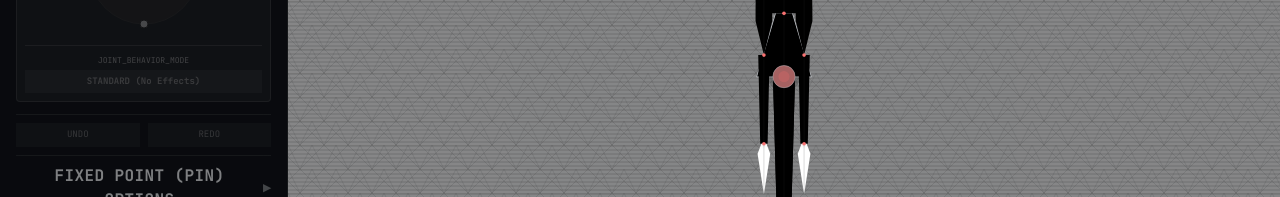
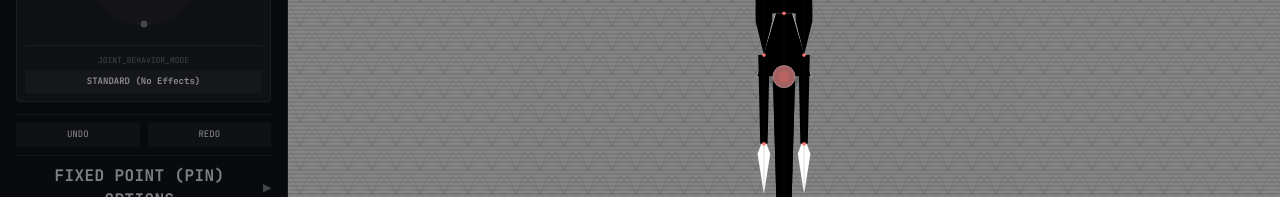
Before and after one commit to etcbrad/Bitruvian-Paynted-Pyxl-Puppyt, a React (Vite) app: page / in a window 1280 px wide. Shown: the part 407-604 px from the top of the page. Built offline with nearby package versions, Linux system fonts and the light colour scheme.

Commit message:
Auto-commit: 2026-03-13 01:52:48.848 UTC
Changes: 1 modified

[auto-sync] Ready for CodeRabbit review

```diff
--- a/App.tsx
+++ b/App.tsx
@@ -1403,7 +1403,7 @@ const App: React.FC = () => {
                         disabled={!primarySelectedPart || (torsoUnitEnabled && isTorsoUnitPart)}
                         className={`w-full text-[9px] font-bold text-center px-2 py-1 transition-all border ${
                           (!primarySelectedPart || (torsoUnitEnabled && isTorsoUnitPart))
-                            ? 'bg-white/5 border-transparent text-white/30 cursor-not-allowed'
+                            ? 'bg-white/5 border-transparent text-white cursor-not-allowed'
                             : `bg-white/20 border-white/40 hover:bg-white/30 ${getKineticModeDisplayColorClass(jointModes[primarySelectedPart])}`
                         }`}
                         aria-label={`Toggle Kinetic Mode for ${getPartCategoryDisplayName(primarySelectedPart)}. Current mode: ${getKineticModeDisplayName(jointModes[primarySelectedPart])}`}
@@ -1422,7 +1422,7 @@ const App: React.FC = () => {
                     className={`flex-1 text-[9px] px-2 py-1 border ${
                       undoStack.current.length > 0
                       ? 'bg-white/10 border-white/20 text-white/70 hover:bg-white/20'
-                      : 'bg-white/5 border-transparent text-white/30 cursor-not-allowed'
+                      : 'bg-white/5 border-transparent text-white cursor-not-allowed'
                     } transition-all`}
                     aria-label="Undo last action"
                   >
@@ -1434,7 +1434,7 @@ const App: React.FC = () => {
                     className={`flex-1 text-[9px] px-2 py-1 border ${
                       redoStack.current.length > 0
                       ? 'bg-white/10 border-white/20 text-white/70 hover:bg-white/10'
-                      : 'bg-white/5 border-transparent text-white/30 cursor-not-allowed'
+                      : 'bg-white/5 border-transparent text-white cursor-not-allowed'
                     } transition-all`}
                     aria-label="Redo last action"
                   >
```
